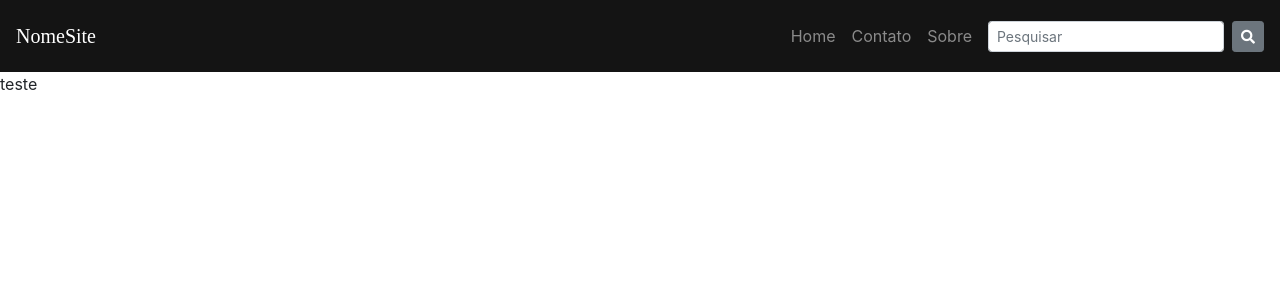
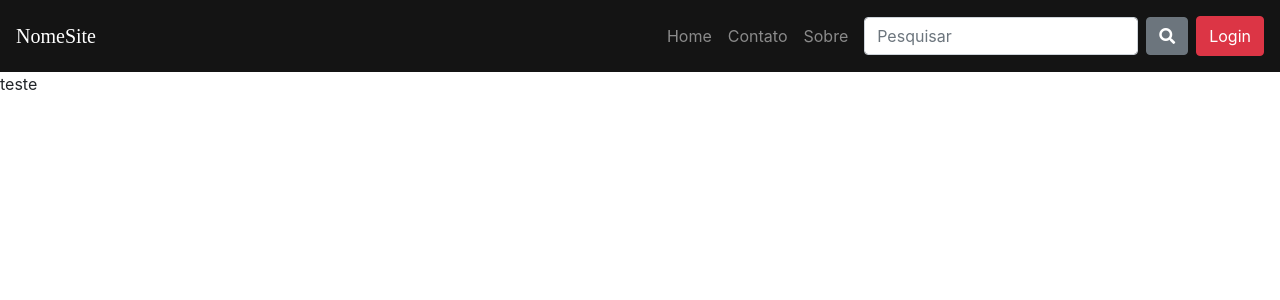
Before and after one commit to MarlonDener/projeto-faculdade, a Vue app: page / in a window 1280 px wide. Shown: the top 300 px of the page. Built offline with nearby package versions, Linux system fonts and the light colour scheme; a web font is replaced by a local one.

Commit message:
Upgrade barra de navegação

```diff
--- a/src/components/Header.vue
+++ b/src/components/Header.vue
@@ -1,6 +1,6 @@
 <template>
   <div>
-<b-navbar toggleable="lg" class="p-3 cor-barra" type="dark" variant="">
+  <b-navbar toggleable="lg" class="p-3 cor-barra" type="dark" variant="">
     <b-navbar-brand href="#" class="logo">NomeSite</b-navbar-brand>
 
     <b-navbar-toggle target="nav-collapse"></b-navbar-toggle>
@@ -11,9 +11,11 @@
         <b-nav-item href="#">Contato</b-nav-item>
         <b-nav-item href="#" class="mr-2">Sobre</b-nav-item>
         <b-nav-form>
-          <b-form-input size="sm" class="mr-sm-2" placeholder="Pesquisar"></b-form-input>
-          <b-button size="sm" class="my-2 my-sm-0" type="submit"><i class="fas fa-search"></i></b-button>
+          <b-form-input size="md" class="mr-sm-2" placeholder="Pesquisar"></b-form-input>
+          <b-button size="md" class="my-2 my-sm-0" type="submit"><i class="fas fa-search"></i></b-button>
         </b-nav-form>
+        <b-button variant="danger" class="ml-2">Login</b-button>
+
       </b-navbar-nav>
     </b-collapse>
   </b-navbar>
```
